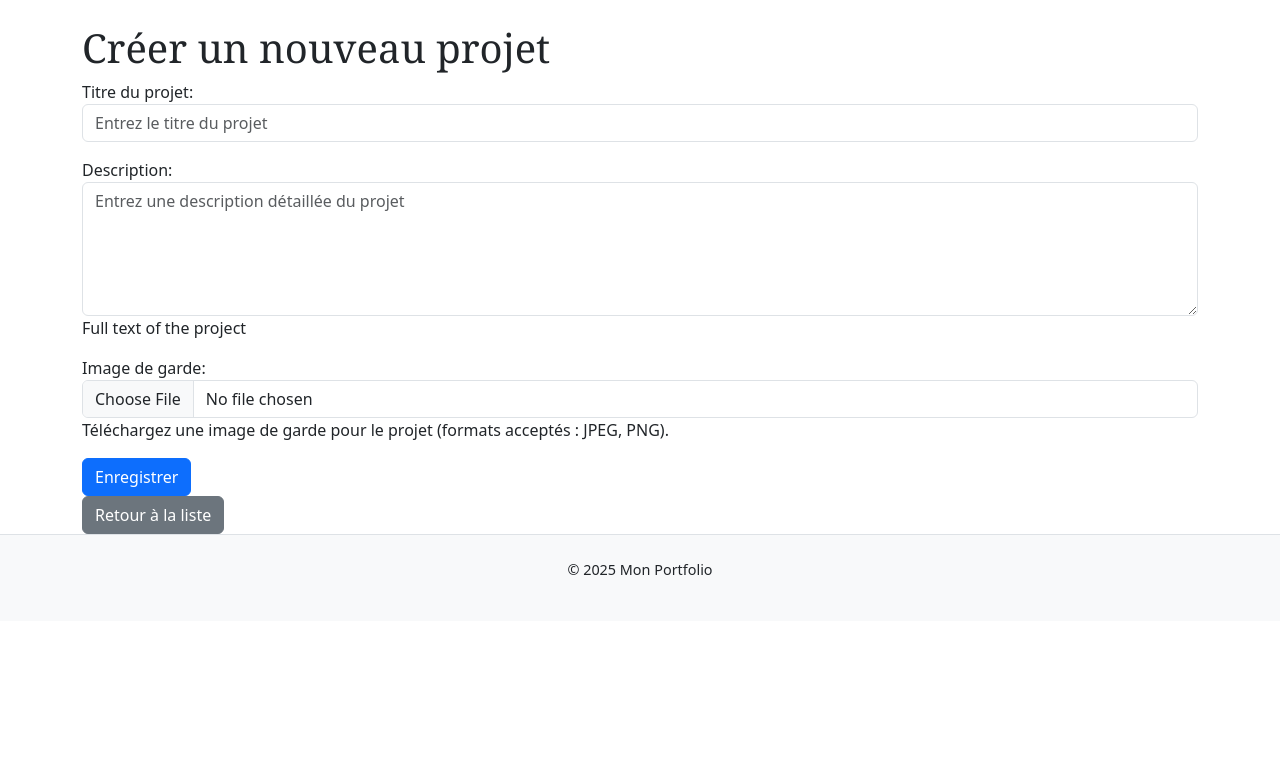
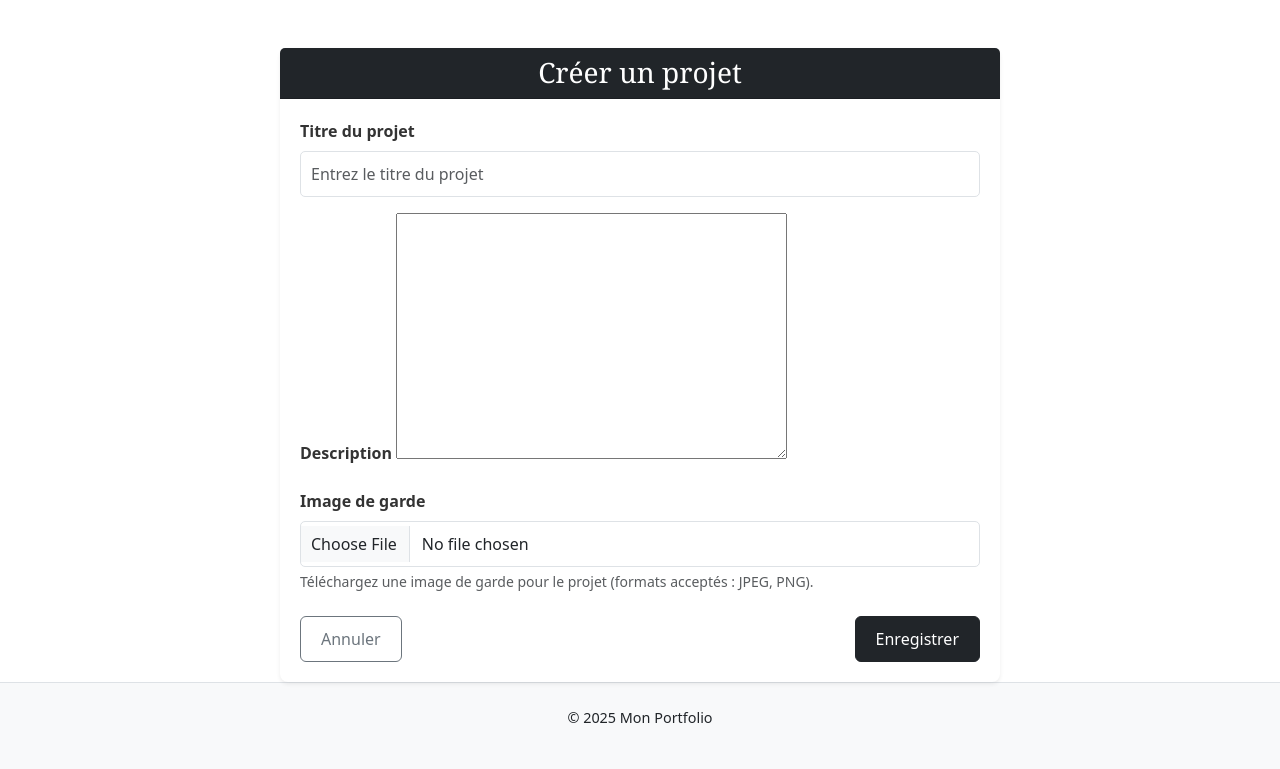
Before and after one commit to hericlibong/blog_django, a Django app: page /portfolio/projects/create/ in a window 1280 px wide. Shown: the part 144-913 px from the top of the page. Before the commit the page ends 719 px from the top, so only its background shows below. Run offline with Django 5.2, Linux system fonts and the light colour scheme; some libraries are stand-ins or nearby versions.

Commit message:
added richtext editor

```diff
--- a/django_blog/django_blog/urls.py
+++ b/django_blog/django_blog/urls.py
@@ -30,4 +30,4 @@
 # Ajouter la gestion des médias en mode développement
 if settings.DEBUG:
     urlpatterns += static(settings.MEDIA_URL, document_root=settings.MEDIA_ROOT)
-   # urlpatterns += static(settings.STATIC_URL, document_root=settings.STATIC_ROOT) on va tests sans static
+    urlpatterns += static(settings.STATIC_URL, document_root=settings.STATIC_ROOT)
--- a/django_blog/portfolio/forms.py
+++ b/django_blog/portfolio/forms.py
@@ -1,11 +1,13 @@
 from django import forms
 from .models import Project
+from ckeditor.widgets import CKEditorWidget
 
 
 class ProjectForm(forms.ModelForm):
     """
     Formulaire pour gérer les champs liés au modèle Project.
     """
+    description = forms.CharField(widget=CKEditorWidget())
 
     class Meta:
         model = Project
--- a/django_blog/portfolio/models.py
+++ b/django_blog/portfolio/models.py
@@ -1,6 +1,7 @@
 from django.db import models
 from django.contrib.auth import get_user_model
 from cloudinary.models import CloudinaryField
+from ckeditor.fields import RichTextField
 
 
 User = get_user_model()
@@ -9,7 +10,7 @@
 class Project(models.Model):
     """Model definition for Project."""
     title = models.CharField(max_length=255, unique=True)
-    description = models.TextField(help_text="Full text of the project")
+    description = RichTextField(max_length=5000, help_text="Full text of the project")
     image = CloudinaryField("image", folder="project_images/", blank=True, null=True)
     created_at = models.DateTimeField(auto_now_add=True)
     updated_at = models.DateTimeField(auto_now=True)
--- a/django_blog/portfolio/templates/portfolio/project_form.html
+++ b/django_blog/portfolio/templates/portfolio/project_form.html
@@ -1,11 +1,43 @@
 {% extends "base.html" %}
 
+{% block title %}{{ form.instance.pk|yesno:"Modifier un projet,Créer un projet" }}{% endblock %}
+
 {% block content %}
-<h1>{{ view.object.pk|default:"Créer un nouveau projet" }}</h1>
-<form method="post" enctype="multipart/form-data">
-    {% csrf_token %}
-    {{ form.as_p }}
-    <button type="submit" class="btn btn-primary">Enregistrer</button>
-</form>
-<a href="{% url 'portfolio:project_list' %}" class="btn btn-secondary">Retour à la liste</a>
+<div class="container">
+    <div class="row justify-content-center">
+        <div class="col-md-8">
+            <div class="card shadow-sm border-0 mt-4">
+                <div class="card-header bg-dark text-white text-center">
+                    <h3 class="mb-0">{{ form.instance.pk|yesno:"Modifier un projet,Créer un projet" }}</h3>
+                </div>
+                <div class="card-body">
+                    <form method="post" enctype="multipart/form-data" class="needs-validation" novalidate>
+                        {% csrf_token %}
+
+                        {% for field in form %}
+                        <div class="mb-3">
+                            <label for="{{ field.id_for_label }}" class="form-label fw-bold">{{ field.label }}</label>
+                            {{ field }}
+                            {% if field.help_text %}
+                                <div class="form-text">{{ field.help_text }}</div>
+                            {% endif %}
+                            {% if field.errors %}
+                                <div class="alert alert-danger mt-1 p-2">
+                                    {{ field.errors|striptags }}
+                                </div>
+                            {% endif %}
+                        </div>
+                        {% endfor %}
+
+                        <div class="d-flex justify-content-between mt-4">
+                            <a href="{% url 'portfolio:project_list' %}" class="btn btn-outline-secondary">Annuler</a>
+                            <button type="submit" class="btn btn-dark">Enregistrer</button>
+                        </div>
+                    </form>
+                </div>
+            </div>
+        </div>
+    </div>
+</div>
+
 {% endblock %}
--- a/django_blog/portfolio/views.py
+++ b/django_blog/portfolio/views.py
@@ -59,6 +59,7 @@
     model = Project
     template_name = 'portfolio/project_list.html'
     context_object_name = 'projects'
+    ordering = ['-created_at']
 
 
 class ProjectDetailView(DetailView):
--- a/django_blog/static/css/blog.css
+++ b/django_blog/static/css/blog.css
@@ -224,3 +224,37 @@
     font-size: 1rem;
     padding: 10px 20px;
 }
+
+/* Formulaire : Espacement et Alignement */
+.needs-validation {
+    max-width: 100%;
+}
+
+.card {
+    border-radius: 8px;
+}
+
+.card-header {
+    border-top-left-radius: 8px;
+    border-top-right-radius: 8px;
+}
+
+.form-label {
+    font-size: 1rem;
+    color: #333;
+}
+
+.form-control {
+    border-radius: 5px;
+    padding: 10px;
+    font-size: 1rem;
+}
+
+.alert-danger {
+    font-size: 0.9rem;
+    padding: 5px;
+}
+
+.btn {
+    padding: 10px 20px;
+}
--- a/requirements.txt
+++ b/requirements.txt
@@ -12,3 +12,4 @@
 whitenoise==6.8.2
 cloudinary==1.42.1
 django-cloudinary-storage==0.3.0
+django-ckeditor==6.7.2
```
Also changed, not shown: django_blog/django_blog/settings.py (+22 -0 lines), django_blog/templates/base.html (+6 -1 lines), django_blog/portfolio/migrations/0003_alter_project_description.py (added), 2 other files.
